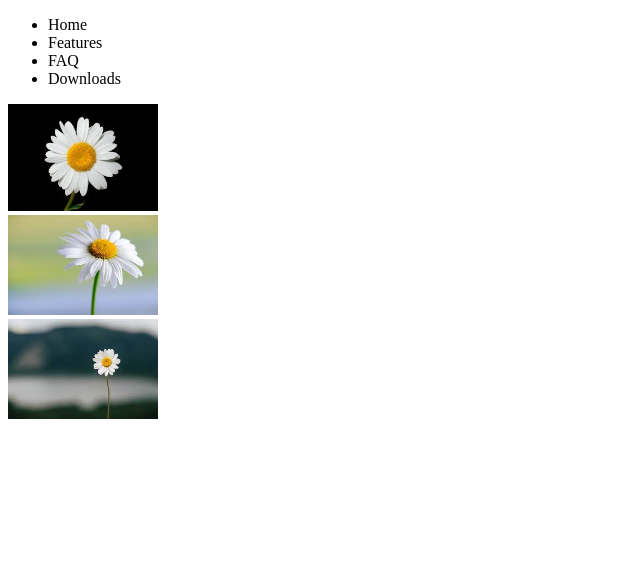
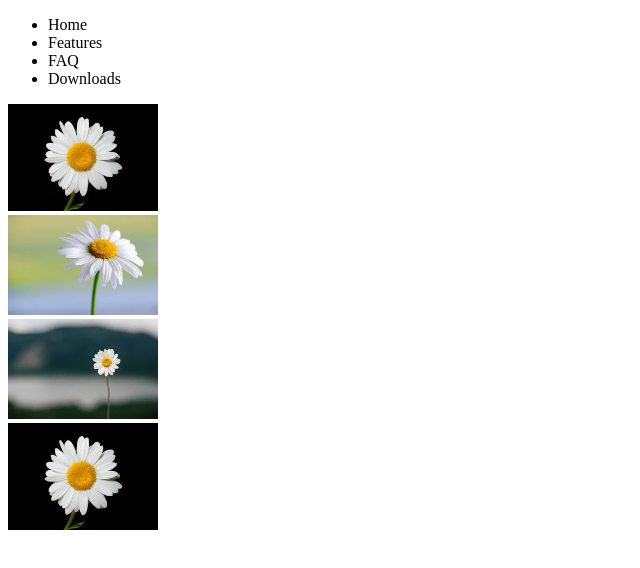
Before and after one commit to AbbasRazaPakistan/webdemo, a plain HTML site: page index.html in a window 1280 px wide. Shown: the whole page, without its empty margins (0-640 px from the left). Drawn offline with Linux system fonts and the light colour scheme.

Commit message:
new image added.

```diff
--- a/index.html
+++ b/index.html
@@ -20,5 +20,6 @@
     <img src="./images/1.jpg" alt="" /><br />
     <img src="./images/2.jpg" alt="" /><br />
     <img src="./images/3.jpg" alt="" /><br />
+    <img src="./images/1.jpg" alt="" /><br />
   </body>
 </html>
```
